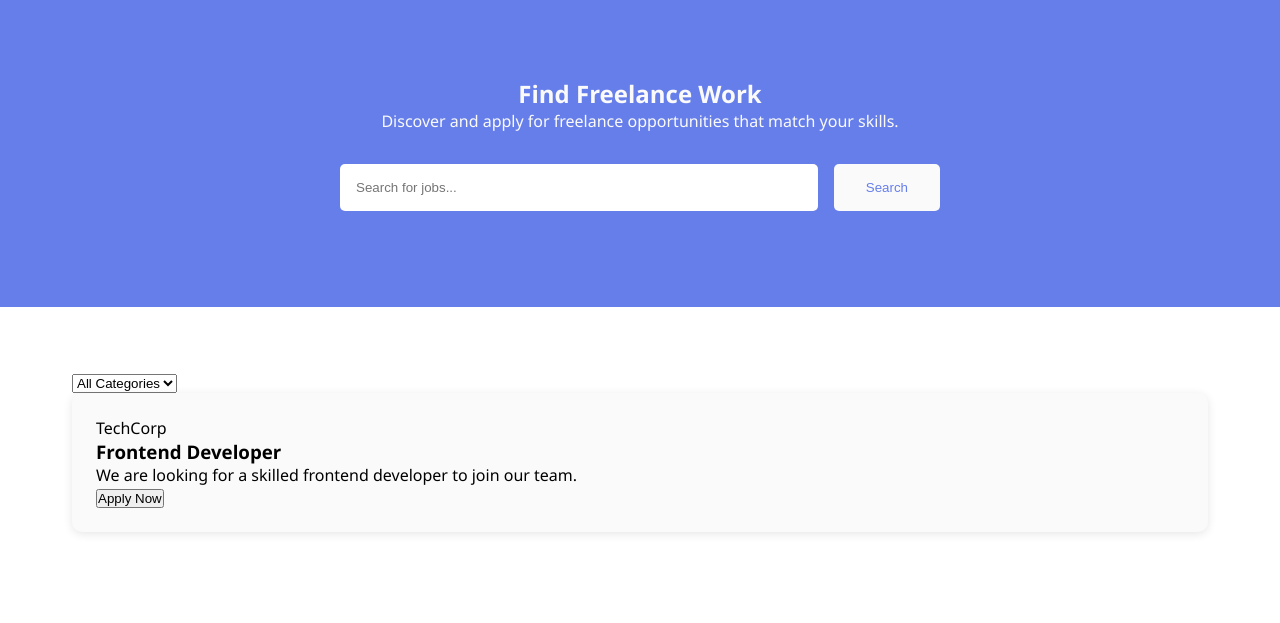
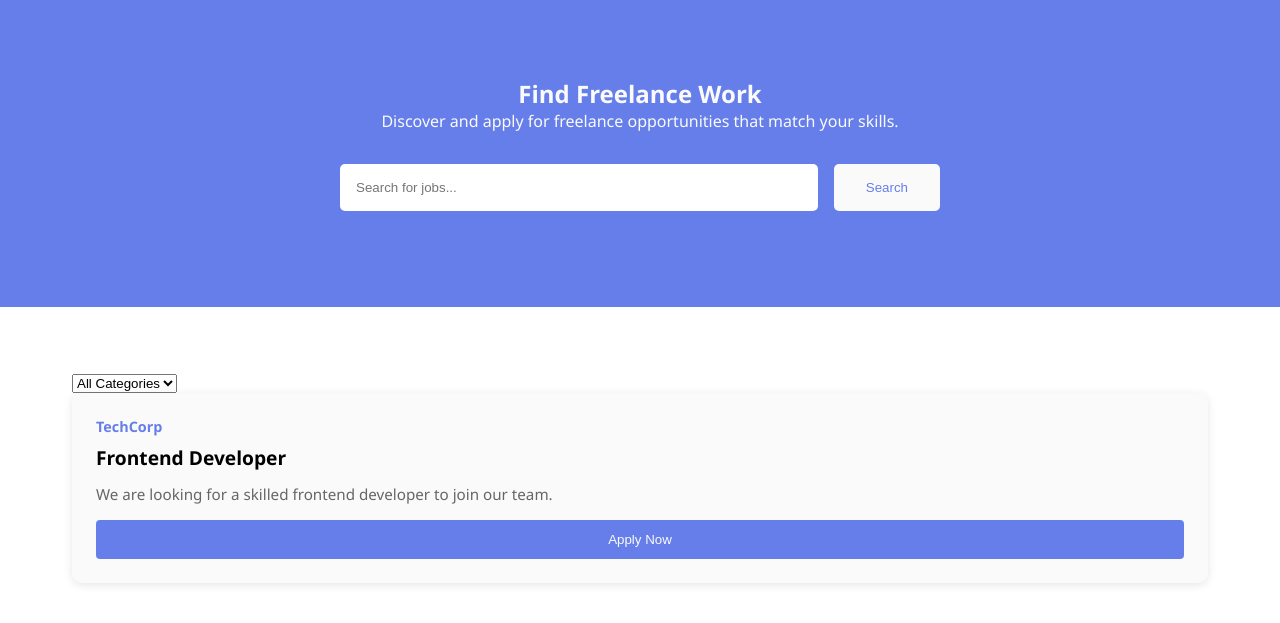
Before and after one commit to ViktorP2/Freelance_Hiring, a plain HTML site: page index.html in a window 1280 px wide. Shown: the part 111-734 px from the top of the page. Drawn offline with Linux system fonts and the light colour scheme.

Commit message:
Polish job cards + hover effect

```diff
--- a/index.html
+++ b/index.html
@@ -41,7 +41,7 @@
             <div class="job-card">
                 <div class="job-company">TechCorp</div>
                 <h3 class="job-title">Frontend Developer</h3>
-                <p class="job-description">We are looking for a skilled frontend developer to join our team.</p>
+                <p class="job-desc">We are looking for a skilled frontend developer to join our team.</p>
                 <button class="apply-btn">Apply Now</button>
             </div>
         </div>
--- a/styles.css
+++ b/styles.css
@@ -113,3 +113,40 @@ nav {
     border-radius: 10px;
     box-shadow: 0 2px 10px rgba(0,0,0,0.1);
 }
+
+.job-company{
+    font-weight: bold;
+    font-size: 0.9rem;
+    color: #667eea;
+    margin-bottom: 0.5rem;
+}
+
+.job-title{
+    font-size: 1.2rem;
+    margin-bottom: 0.8rem;
+}
+
+.job-desc{
+    font-size: 0.95rem;
+    color: #666666;
+    margin-bottom: 1rem;
+}
+
+.job-card{
+    transition: transform 0.3s, box-shadow 0.3s;
+}
+
+.job-card:hover{
+    transform: translateY(-3px);
+    box-shadow: 0 5px 20px rgba(0,0,0,0.15);
+}
+
+.apply-btn{
+    width: 100%;
+    background: #667eea;
+    color: #FAFAFA;
+    padding: 0.75rem;
+    border: none;
+    border-radius: 4px;
+    cursor: pointer;
+}
```
